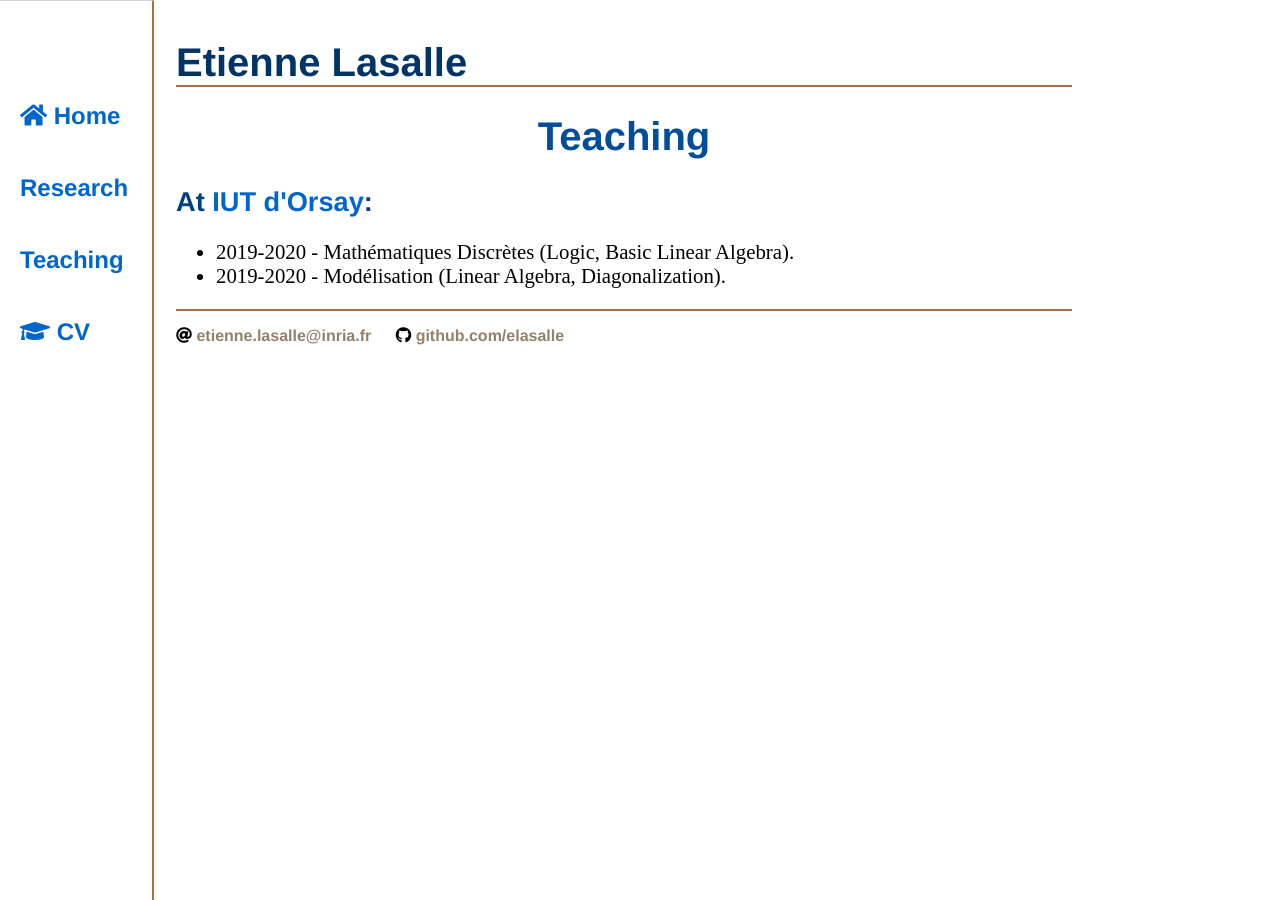
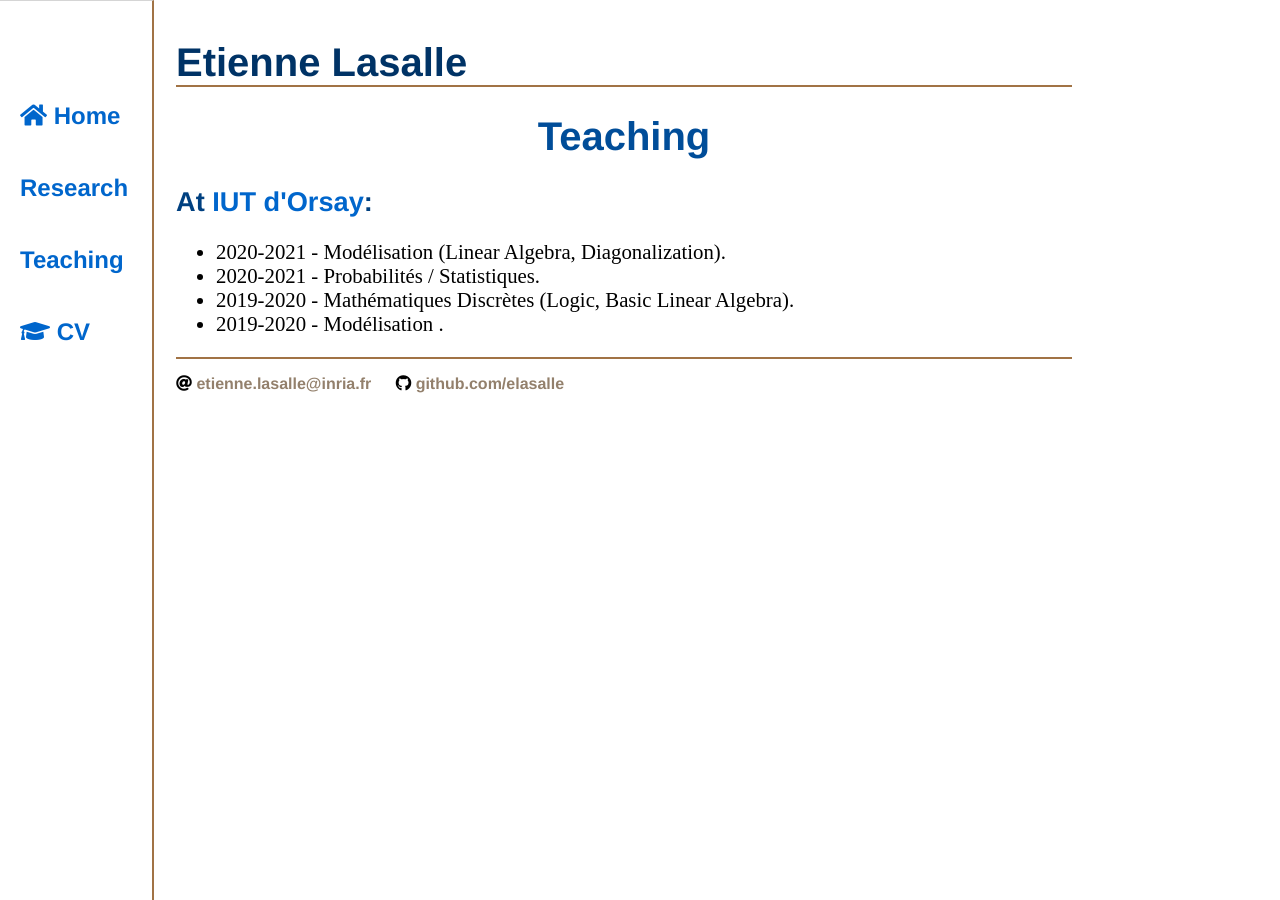
Before and after one commit to elasalle/elasalle.github.io, a Jekyll site: the page built from teaching/index.html, in a window 1280 px wide. Built offline with Jekyll 4.4.1, drawn with Linux system fonts in a browser that asks for light colours.

Commit message:
Update index.html
teaching 20-21

```diff
--- a/teaching/index.html
+++ b/teaching/index.html
@@ -6,7 +6,9 @@ title: Etienne Lasalle, Teaching
     <h1 class="title1">Teaching</h1>
     <h2 class="title2"> At <a href="http://www.iut-orsay.u-psud.fr/fr/index.html">IUT d'Orsay</a>:</h2>
 	<ul class="normalsize">
+        <li> 2020-2021  -  Modélisation (Linear Algebra, Diagonalization).</li>
+	<li> 2020-2021  -  Probabilités / Statistiques.</li>
         <li> 2019-2020  -  Mathématiques Discrètes (Logic, Basic Linear Algebra).</li>
-        <li> 2019-2020  -  Modélisation (Linear Algebra, Diagonalization).</li>
+        <li> 2019-2020  -  Modélisation .</li>
     </ul>
 </div><!-- /.blurb -->
```
